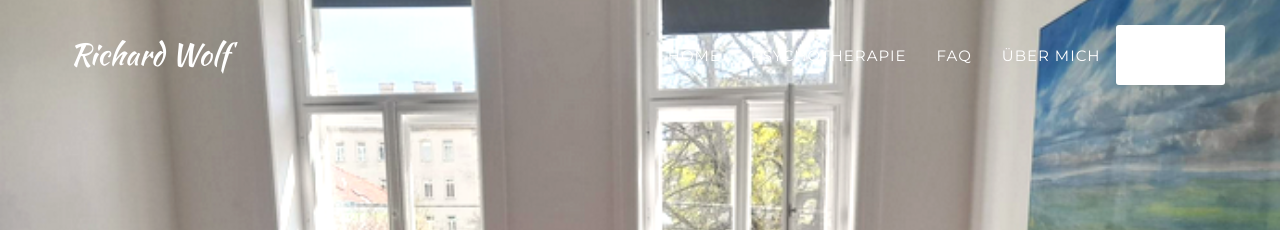
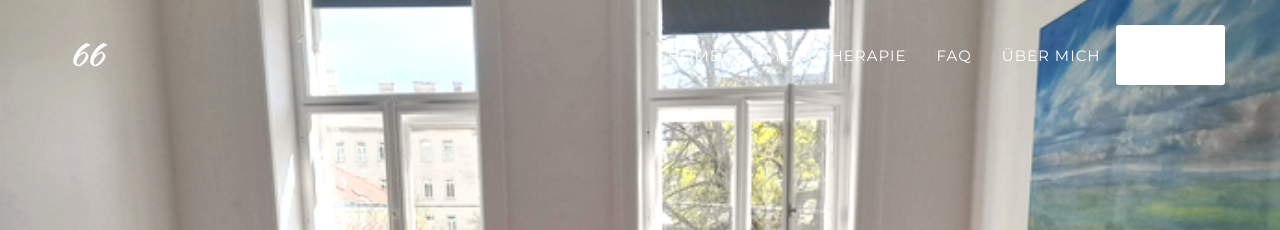
Before and after one commit to HappyTraum/tellname, a Jekyll site: the page built from index.html, in a window 1280 px wide. Shown: the top 230 px of the page. Built offline with Jekyll 4.4.1, drawn with Linux system fonts in a browser that asks for light colours; some web fonts are replaced.

Commit message:
Update header.html

```diff
--- a/_includes/header.html
+++ b/_includes/header.html
@@ -9,7 +9,7 @@
                     <span class="icon-bar"></span>
                     <span class="icon-bar"></span>
                 </button>
-                <a class="navbar-brand page-scroll" href="#page-top">{{site.title}}</a>
+                <a class="navbar-brand page-scroll" href="#page-top">{{066}}</a>
             </div>
 
             <!-- Collect the nav links, forms, and other content for toggling -->
```
